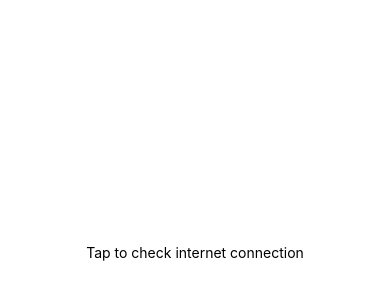
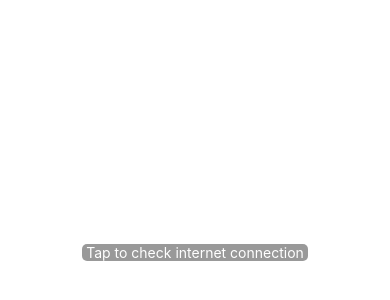
Before and after one commit to isunilapps/OnlineCheck, a React Native app: screen / in a window 390 px wide. Shown: the part 170-470 px from the top of the page. Built offline with nearby package versions, Linux system fonts and the light colour scheme.

Commit message:
#initialCommit minor changes

```diff
--- a/App.js
+++ b/App.js
@@ -8,7 +8,7 @@ export default class App extends Component {
 
     componentDidMount() {
         /**
-         * Uncomment the below line to for timer running for internet check
+         * Uncomment the below line, for timer, run to check internet connectivity
          */
 
         // setInterval(this.checkConnectivity, 5000)
@@ -32,7 +32,8 @@ export default class App extends Component {
 
           <TouchableOpacity
 
-              activeOpacity={0.75}
+              style={{backgroundColor:"rgba(0,0,0,0.4)", borderRadius:5}}
+              activeOpacity={0.6}
 
               onPress={() => {
 
@@ -41,7 +42,7 @@ export default class App extends Component {
               this.checkConnectivity()
 
           }}>
-              <Text> Tap to check internet connection </Text>
+              <Text style={{color:'white'}}> Tap to check internet connection </Text>
           </TouchableOpacity>
 
       </View>
```
